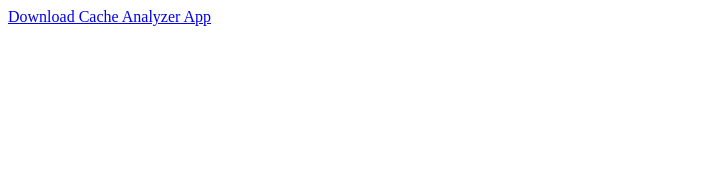
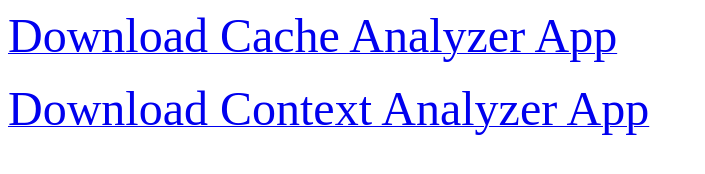
Before and after one commit to Buzz-Lightyear/Cache-Analyzer-APK, a plain HTML site: page index.html in a window 1280 px wide. Shown: the whole page, without its empty margins (0-705 px from the left). Drawn offline with Linux system fonts and the light colour scheme.

Commit message:
Added link for Context app

```diff
--- a/index.html
+++ b/index.html
@@ -1,5 +1,7 @@
 <html>
 <body>
-<A HREF="app-debug.apk">Download Cache Analyzer App</A>
+<A HREF="app-debug.apk"><font size = "10">Download Cache Analyzer App</font></A>
+<br/><br/>
+<A HREF="app-debug2.apk"><font size = "10">Download Context Analyzer App</font></A>
 </body>
 </html>
```
Also changed, not shown: 1 other file.
